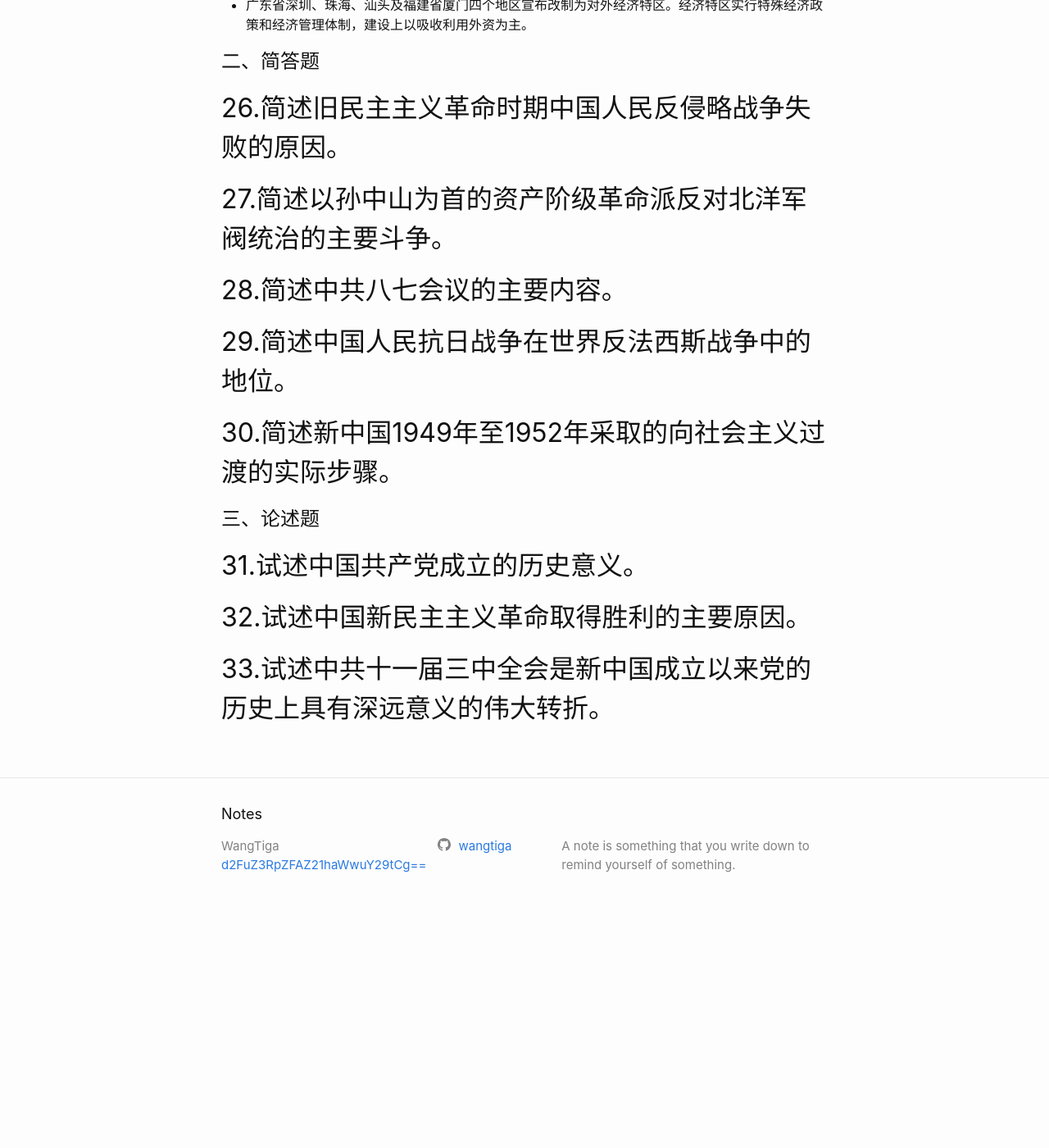
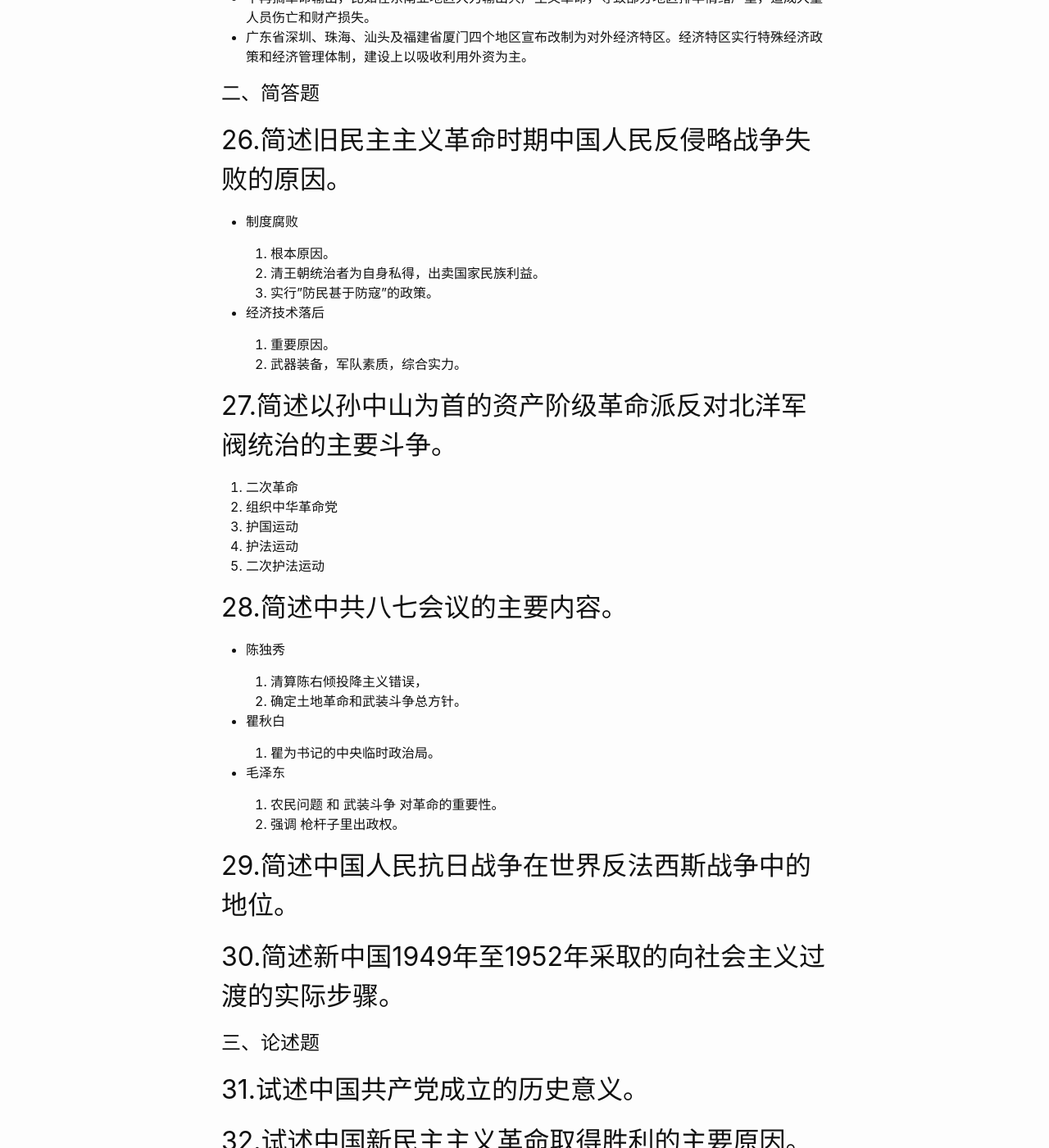
Before and after one commit to wangtiga/wangtiga.github.io, a Jekyll site: the page built from _previews/2020-07-04-3708_2018_10.md, in a window 1280 px wide and 1400 px high, scrolled down 26608 px. Shown: the whole window at 82% size. Built offline with Jekyll 4.4.1, drawn with Linux system fonts in a browser that asks for light colours; before the commit the page ends 27734 px from its top, so only the background shows below that; some of the changed text lies outside the part shown.

Commit message:
updated from notep

```diff
--- a/_previews/2020-07-04-3708_2018_10.md
+++ b/_previews/2020-07-04-3708_2018_10.md
@@ -767,8 +771,44 @@ TODO 对外开放具体指什么？仅仅是自由贸易？为什么朝鲜禁止
 
 # 二、简答题
 ## 26.简述旧民主主义革命时期中国人民反侵略战争失败的原因。
+
+* 制度腐败
+
+  1. 根本原因。
+  2. 清王朝统治者为自身私得，出卖国家民族利益。
+  3. 实行"防民甚于防寇"的政策。
+
+* 经济技术落后
+
+  1. 重要原因。
+  2. 武器装备，军队素质，综合实力。
+
 ## 27.简述以孙中山为首的资产阶级革命派反对北洋军阀统治的主要斗争。
+
+1. 二次革命
+2. 组织中华革命党
+3. 护国运动
+4. 护法运动
+5. 二次护法运动
+
+
 ## 28.简述中共八七会议的主要内容。
+
+* 陈独秀
+
+   1. 清算陈右倾投降主义错误，
+   2. 确定土地革命和武装斗争总方针。
+
+* 瞿秋白
+
+   1. 瞿为书记的中央临时政治局。
+
+* 毛泽东
+
+   1. 农民问题 和 武装斗争 对革命的重要性。
+   2. 强调 枪杆子里出政权。
+
+
 ## 29.简述中国人民抗日战争在世界反法西斯战争中的地位。
 ## 30.简述新中国1949年至1952年采取的向社会主义过渡的实际步骤。
 # 三、论述题
```
Also changed, not shown: other parts of _previews/2020-07-04-3708_2018_10.md (+6 -2 lines), _previews/exercise.md (+15 -0 lines).
